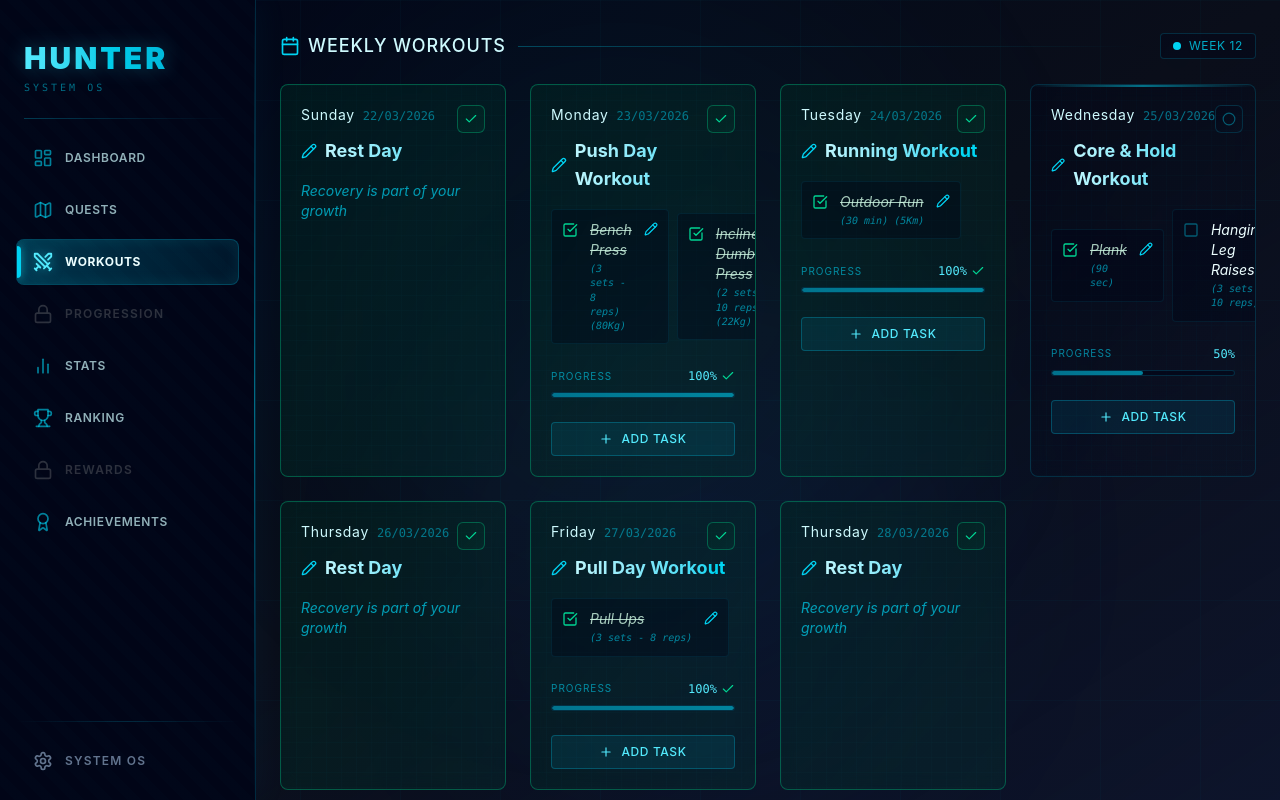
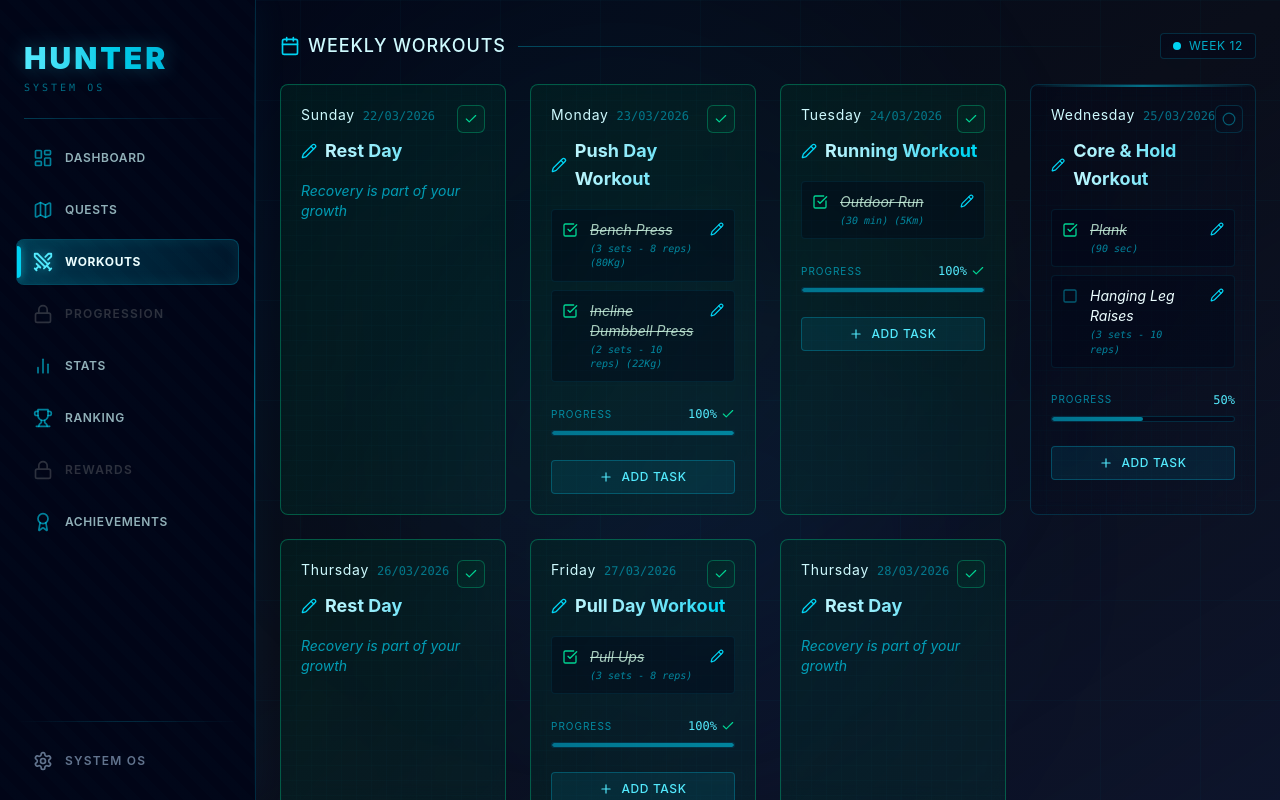
Before and after one commit to Kendsar/Solo-leveling, a React (Vite) app: page /workouts in a window 1280 px wide. Built offline with nearby package versions, Linux system fonts and the light colour scheme.

Commit message:
BUG: DayCard layout fix

```diff
--- a/src/app/components/DayCard.tsx
+++ b/src/app/components/DayCard.tsx
@@ -215,7 +215,7 @@ export function DayCard({ dayData, delay = 0 }: DayCardProps) {
           {/* Exercises */}
           <div className="flex flex-col gap-2 mb-6">
             {!isRestDay() ? (
-              <div className="text-sm text-cyan-400/70 italic flex items-center gap-2">
+              <div className="text-sm text-cyan-400/70 italic flex gap-2" style={{ flexDirection: 'column' }}>
                 {localExercises.length === 0 ? (
                   <div className="text-xs text-cyan-400/40 italic flex-1 flex items-center justify-center py-4">
                     No tasks scheduled
```
